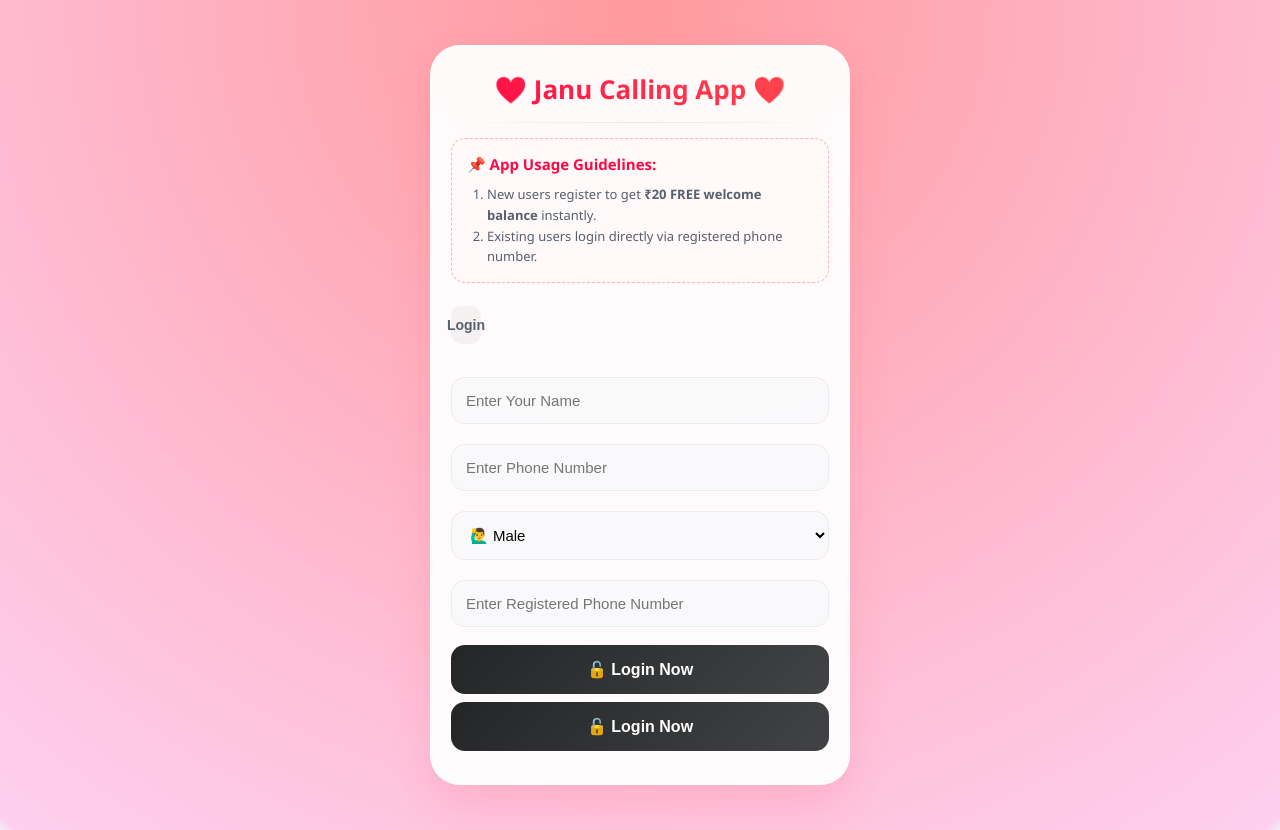
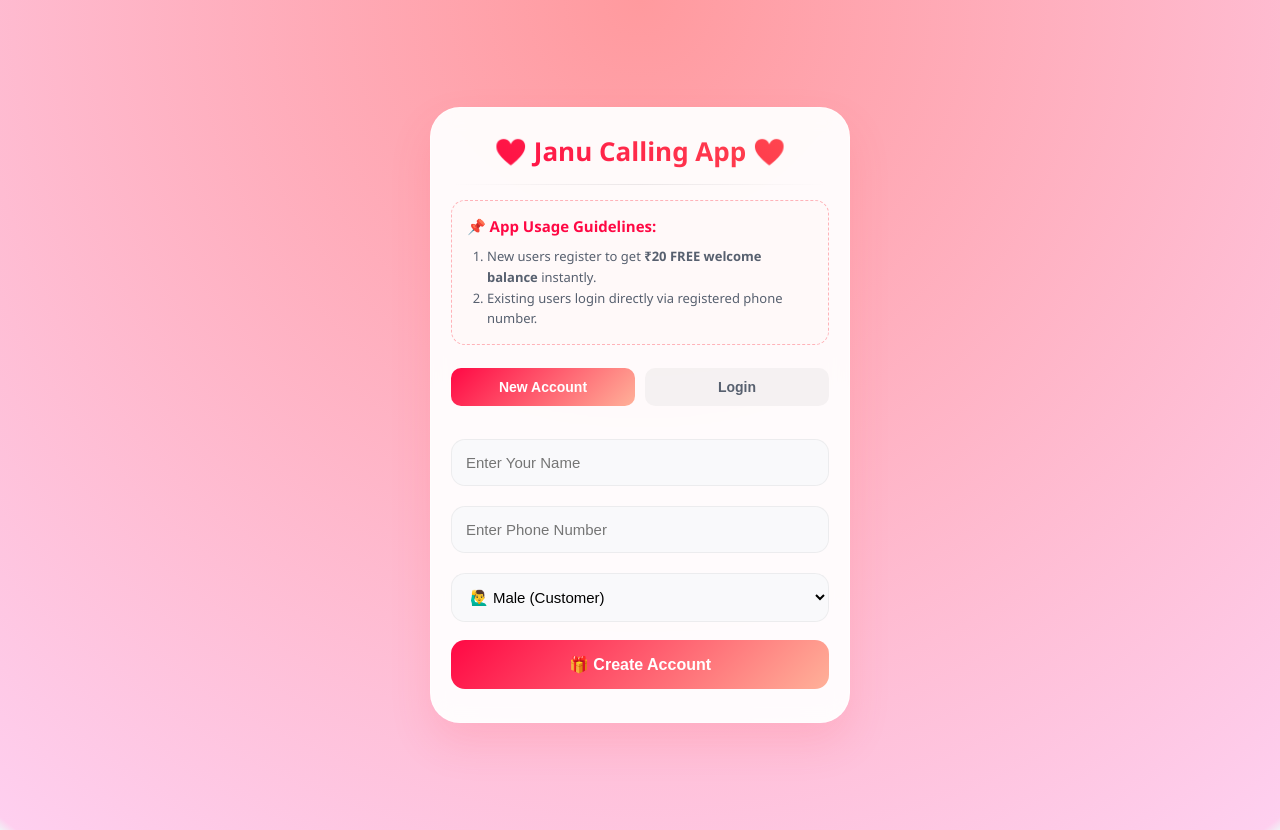
Before and after one commit to ssshalder123-hue/janucalling, a Flask app: page / in a window 1280 px wide. Run offline with Flask 3, Linux system fonts and the light colour scheme; some libraries are stand-ins or nearby versions.

Commit message:
Update index.html

```diff
--- a/templates/index.html
+++ b/templates/index.html
@@ -58,7 +58,6 @@
         .btn-login { background: var(--login-gradient); }
         .btn-online { background: var(--success-gradient); }
         .btn-offline { background: var(--offline-gradient); }
-        .btn-decline { background: linear-gradient(135deg, #ff0844 0%, #ff4e50 100%); }
 
         .hidden { display: none !important; }
 
@@ -117,7 +116,7 @@
         </div>
 
         <div class="tab-system">
-            <New Account</button>
+            <button class="tab-btn active" id="tab-reg-btn" onclick="switchTab('reg')">New Account</button>
             <button class="tab-btn" id="tab-login-btn" onclick="switchTab('login')">Login</button>
         </div>
 
@@ -125,17 +124,15 @@
             <input type="text" id="reg-name" placeholder="Enter Your Name">
             <input type="number" id="reg-phone" placeholder="Enter Phone Number">
             <select id="reg-gender">
-                <option value="male">🙋‍♂️ Male</option>
+                <option value="male">🙋‍♂️ Male (Customer)</option>
                 <option value="female">🙋‍♀️ Female (Hosting)</option>
-
-            <button class="btn-primary" onclick="registerUser()">🎁🎁 Create Account</button>
-
+            </select>
+            <button class="btn-primary" onclick="registerUser()">🎁 Create Account</button>
         </div>
 
         <div id="login-form" class="hidden">
             <input type="number" id="login-phone" placeholder="Enter Registered Phone Number">
-            <button class="btn-login" onclick="loginUser()">🔓 Login Now<button class="btn-login" onclick="loginUser()">🔓 Login Now</button>
-
+            <button class="btn-login" onclick="loginUser()">🔓 Login Now</button>
         </div>
     </div>
 
@@ -287,7 +284,7 @@
             currentRoomId = data.room_id;
             document.getElementById('boy-dashboard').classList.add('hidden');
             document.getElementById('call-person-name').innerText = data.girl_name;
-            document.getElementById('call-status-label').innerText = "Ringing...";
+            document.getElementById('call-status-label').innerText = "Ringing... / Ringing";
             document.getElementById('call-box').classList.remove('hidden');
             try { document.getElementById('ringtone').play(); } catch(e){}
 
@@ -323,7 +320,7 @@
                 currentRoomId = data.room_id;
                 document.getElementById('girl-dashboard').classList.add('hidden');
                 document.getElementById('call-person-name').innerText = data.boy_name;
-                document.getElementById('call-status-label').innerText = "⚠️ Incoming Audio Call...";
+                document.getElementById('call-status-label').innerText = "Incoming Voice Call...";
 
                 document.getElementById('mute-btn').innerHTML = "🟢<span>Accept</span>";
                 document.getElementById('mute-btn').onclick = acceptIncomingCall;
@@ -399,3 +396,4 @@
         if(localAudioTrack) {
             localAudioTrack.setEnabled(!isMuted);
             document.getElementById('mute-btn').classList.toggle('active', isMuted);
+            document.getElementById('mute-icon').innerText = isMuted ? "🔇" : "🎙️";
```
